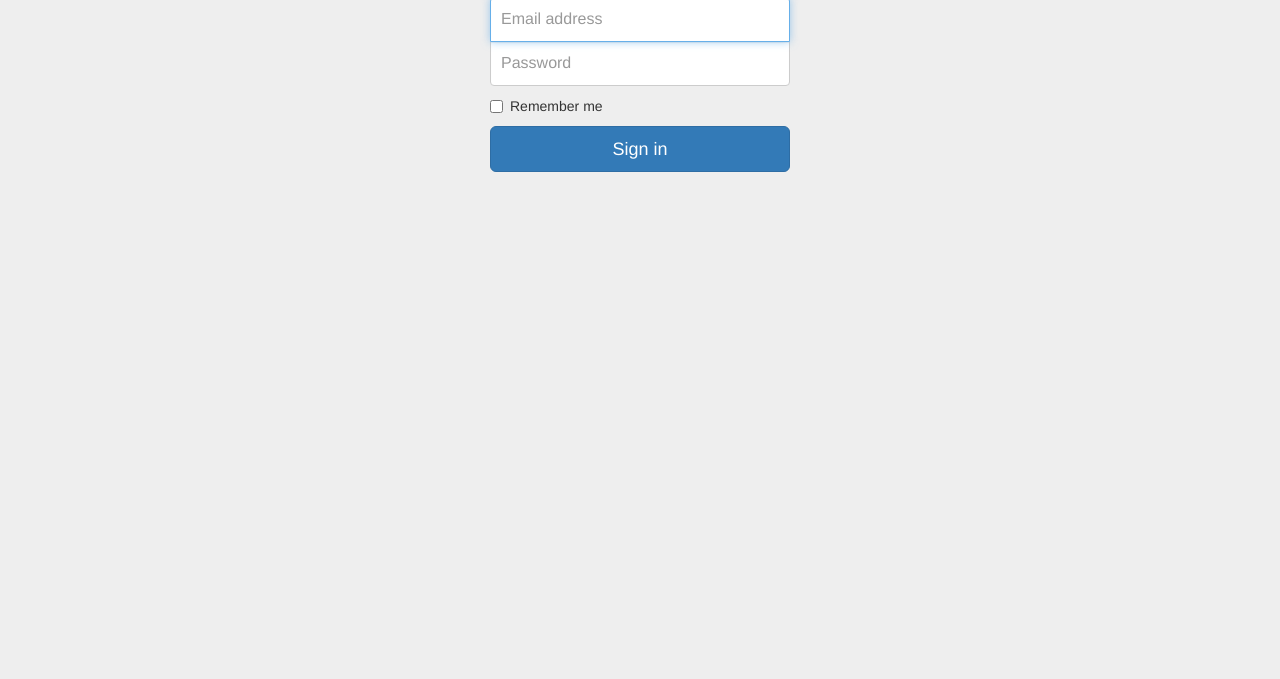
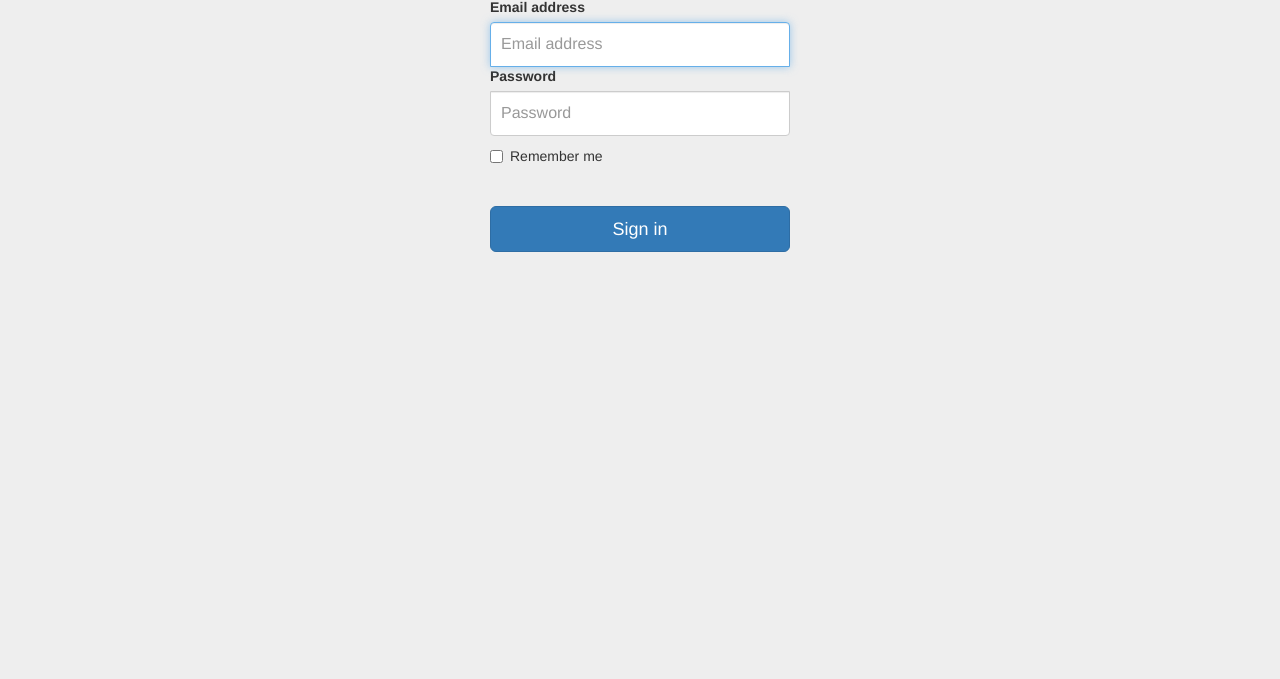
Before and after one commit to dwoodwoo/d3-patient-model-efficacy, a website: page signin/index.html in a window 1280 px wide. Shown: the part 121-800 px from the top of the page. Drawn offline with Linux system fonts and the light colour scheme.

Commit message:
change button to div w button style to guarantee fake login

```diff
--- a/signin/index.html
+++ b/signin/index.html
@@ -53,17 +53,19 @@
 
       <form class="form-signin">
         <h2 class="form-signin-heading">Please sign in</h2>
-        <label for="inputEmail" class="sr-only">Email address</label>
-        <input type="email" id="inputEmail" class="form-control" placeholder="Email address" required autofocus>
-        <label for="inputPassword" class="sr-only">Password</label>
-        <input type="password" id="inputPassword" class="form-control" placeholder="Password" required>
+        <label for="inputEmail">Email address</label>
+        <input type="email" id="inputEmail" class="form-control" placeholder="Email address"  autofocus>
+        <label for="inputPassword">Password</label>
+        <input type="password" id="inputPassword" class="form-control" placeholder="Password" >
         <div class="checkbox">
           <label>
             <input type="checkbox" value="remember-me"> Remember me
           </label>
         </div>
-        <button class="btn btn-lg btn-primary btn-block" onclick="location.href='../dss.html'" type="submit">Sign in</button>
-      </form>
+              </form>
+        <form class="form-signin">
+        <div class="btn btn-lg btn-primary btn-block" onclick="location.href='../dss.html'" >Sign in</div>
+</form>
 
     </div> <!-- /container -->
 
```
